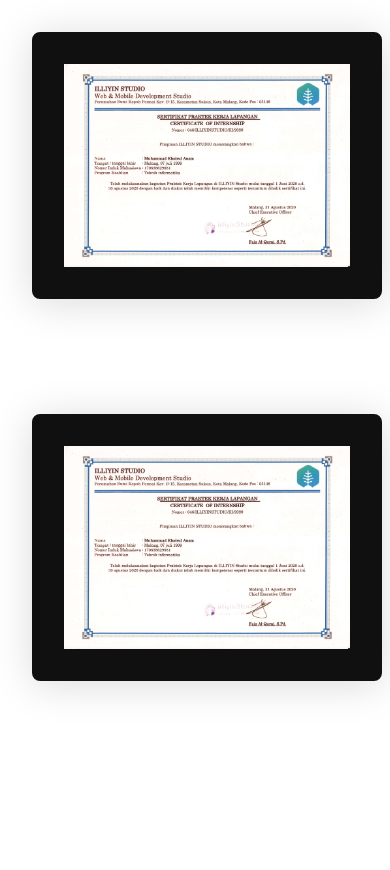
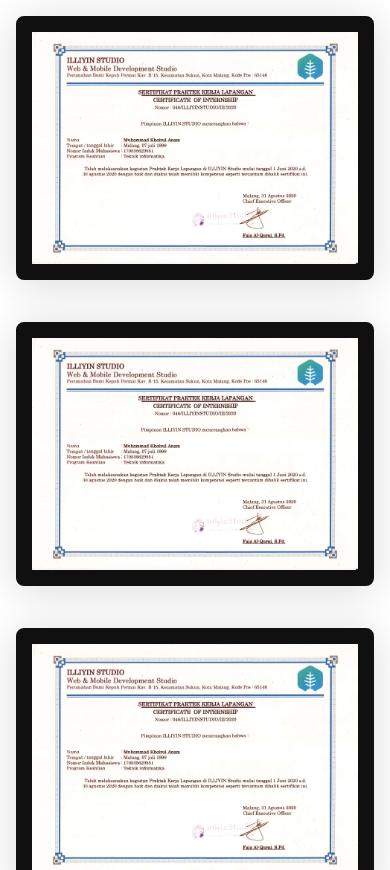
Before and after one commit to khoirulanam69/portfolio, a React (Create React App) app: page /webcertificates in a window 390 px wide. Shown: the top 870 px of the page. Before the commit the page ends 844 px from the top, so only its background shows below. Built offline with nearby package versions, Linux system fonts and the light colour scheme.

Commit message:
change height in certificate

```diff
--- a/src/assets/data/certificate.js
+++ b/src/assets/data/certificate.js
@@ -9,6 +9,30 @@
     {
         illiyin: Illiyin,
         illiyinBack: IlliyinBack
+    },
+    {
+        illiyin: Illiyin,
+        illiyinBack: IlliyinBack
+    },
+    {
+        illiyin: Illiyin,
+        illiyinBack: IlliyinBack
+    },
+    {
+        illiyin: Illiyin,
+        illiyinBack: IlliyinBack
+    },
+    {
+        illiyin: Illiyin,
+        illiyinBack: IlliyinBack
+    },
+    {
+        illiyin: Illiyin,
+        illiyinBack: IlliyinBack
+    },
+    {
+        illiyin: Illiyin,
+        illiyinBack: IlliyinBack
     }
 ]
 export default Certificate;
--- a/src/assets/scss/certificate.scss
+++ b/src/assets/scss/certificate.scss
@@ -15,8 +15,8 @@
 }
 
 .flip {
-  min-width: 350px;
-  min-height: 350px;
+  min-width: 290px;
+  min-height: 310px;
   perspective: 1000px;
   &:hover .flip__inner {
     transform: rotateY(180deg);
@@ -36,3 +36,47 @@
     }
   }
 }
+
+@media (max-width: 1177px) {
+  .flip {
+    min-height: 400px;
+  }
+}
+
+@media (max-width: 795px) {
+  .flip {
+    min-height: 550px;
+  }
+}
+
+@media (max-width: 650px) {
+  .flip {
+    min-height: 420px;
+  }
+}
+
+@media (max-width: 500px) {
+  .flip {
+    min-height: 320px;
+  }
+}
+
+@media (max-width: 425px) {
+  .web__certificate {
+    padding: 1em;
+    grid-gap: 1em;
+    grid-template-columns: repeat(auto-fit, minmax(290px, 1fr));
+    img {
+      border: 1rem solid #101010;
+    }
+  }
+  .flip {
+    min-height: 290px;
+  }
+}
+
+@media (max-width: 375px) {
+  .flip {
+    min-height: 250px;
+  }
+}
```
